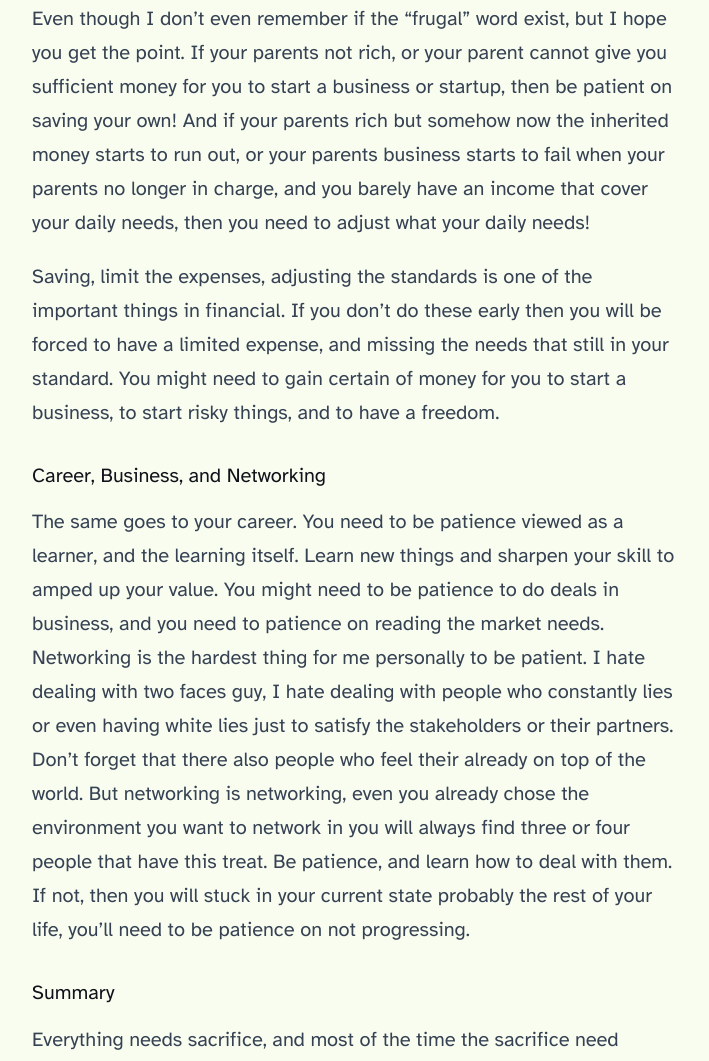
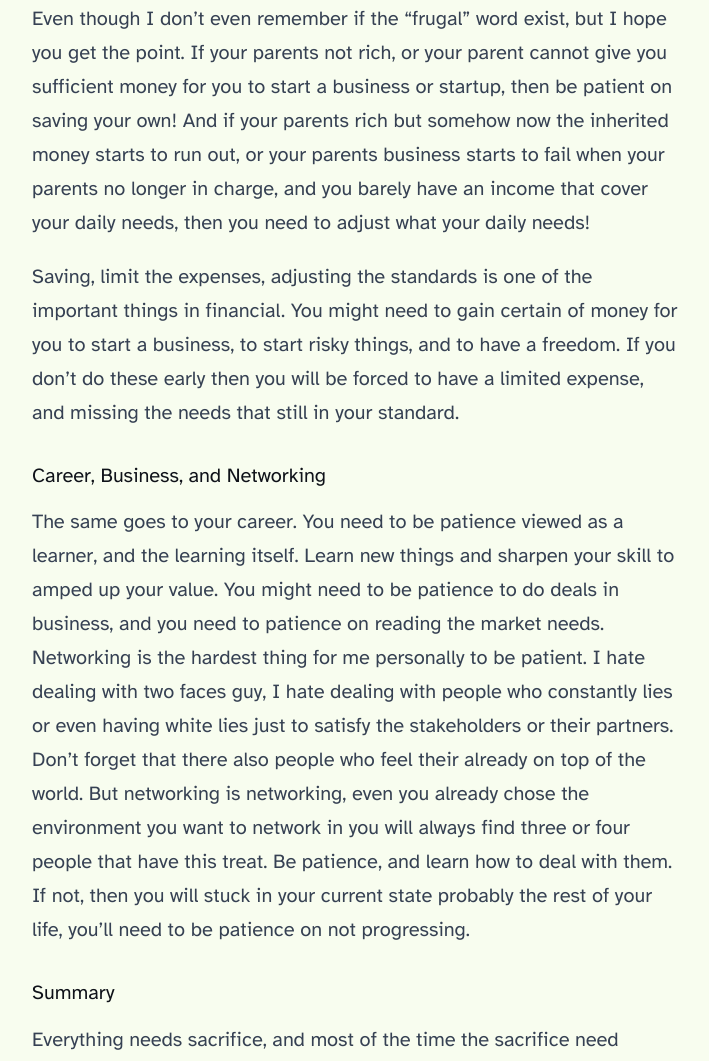
Before and after one commit to Lzadhito/lzadhito.github.io, an Astro site: page /blog/choose-your-patience in a window 1280 px wide. Shown: the part 1717-2778 px from the top of the page, without its empty margins (284-993 px from the left). Built offline with nearby package versions, Linux system fonts and the light colour scheme; Astro itself is replaced by a stand-in of ours.

Commit message:
revision: choose your patience

```diff
--- a/src/content/blog/choose-your-patience.md
+++ b/src/content/blog/choose-your-patience.md
@@ -28,7 +28,7 @@ Finance is not an exception. If you always spend your money while it lasts, then
 
 Even though I don't even remember if the "frugal" word exist, but I hope you get the point. If your parents not rich, or your parent cannot give you sufficient money for you to start a business or startup, then be patient on saving your own! And if your parents rich but somehow now the inherited money starts to run out, or your parents business starts to fail when your parents no longer in charge, and you barely have an income that cover your daily needs, then you need to adjust what your daily needs!
 
-Saving, limit the expenses, adjusting the standards is one of the important things in financial. If you don't do these early then you will be forced to have a limited expense, and missing the needs that still in your standard. You might need to gain certain of money for you to start a business, to start risky things, and to have a freedom.
+Saving, limit the expenses, adjusting the standards is one of the important things in financial. You might need to gain certain of money for you to start a business, to start risky things, and to have a freedom. If you don't do these early then you will be forced to have a limited expense, and missing the needs that still in your standard.
 
 ## Career, Business, and Networking
 
```
